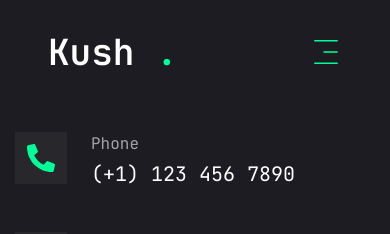
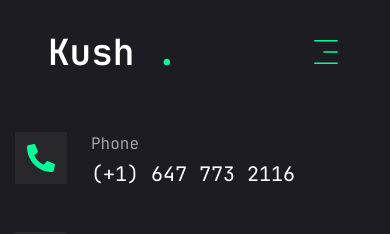
Before and after one commit to Kush10022/Kush-portfolio, a Next.js app: page /contact in a window 390 px wide. Shown: the top 234 px of the page. Built offline with nearby package versions, Linux system fonts and the light colour scheme.

Commit message:
adding phone number in my contact page

```diff
--- a/app/contact/page.jsx
+++ b/app/contact/page.jsx
@@ -12,7 +12,7 @@ const info = [
   {
     icon: <FaPhoneAlt />,
     title: "Phone",
-    description: "(+1) 123 456 7890",
+    description: "(+1) 647 773 2116",
   },
   {
     icon: <FaEnvelope />,
```
